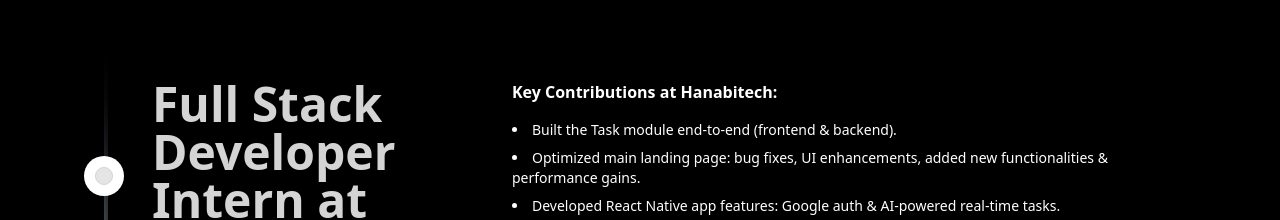
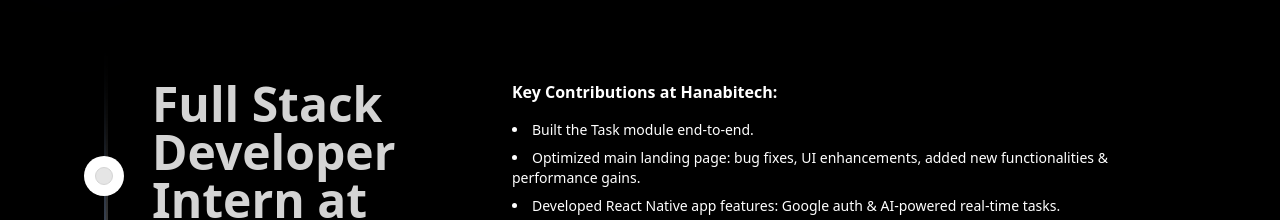
Before and after one commit to SagarKapoorin/Portfolio, a Next.js app: page / in a window 1280 px wide. Shown: the part 2120-2340 px from the top of the page. Built offline with nearby package versions, Linux system fonts and the light colour scheme; no server answers.

Commit message:
text updated

```diff
--- a/src/components/Experience.tsx
+++ b/src/components/Experience.tsx
@@ -15,7 +15,7 @@
             Key Contributions at Hanabitech:
           </p>
           <ul className="list-disc list-inside text-white dark:text-neutral-200 text-xs md:text-sm font-normal mb-8 space-y-2">
-            <li>Built the Task module end-to-end (frontend & backend).</li>
+            <li>Built the Task module end-to-end.</li>
             <li>Optimized main landing page: bug fixes, UI enhancements, added new functionalities & performance gains.</li>
             <li>Developed React Native app features: Google auth & AI-powered real-time tasks.</li>
             <li>Streamlined data pipelines, operational workflows & DB queries.</li>
```
